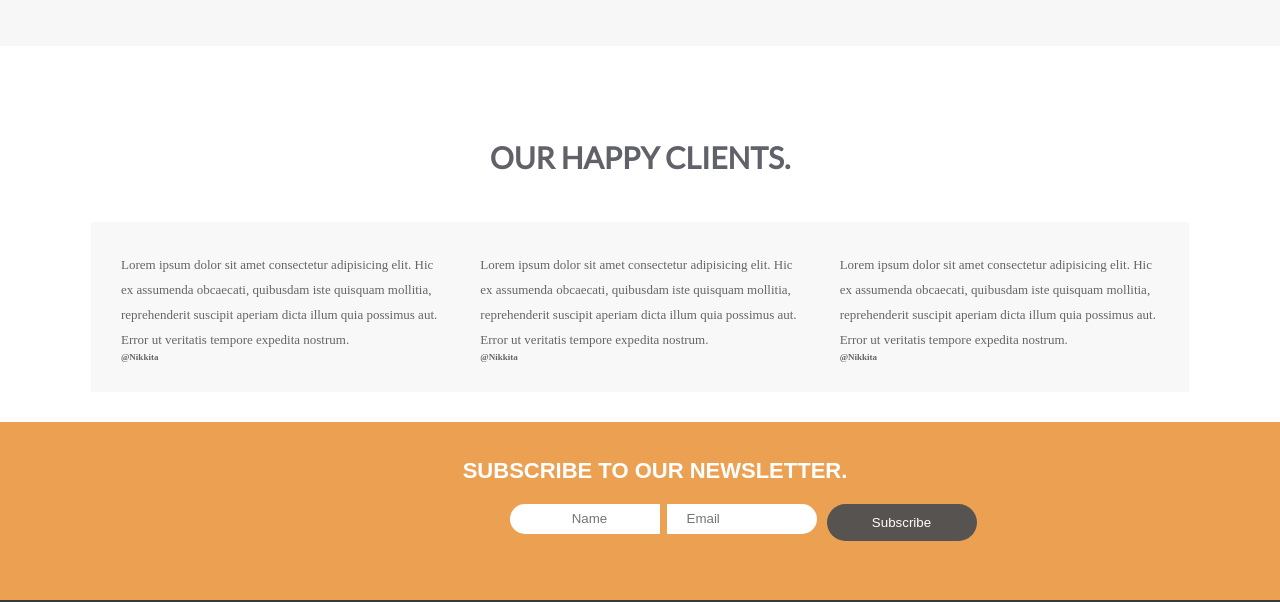
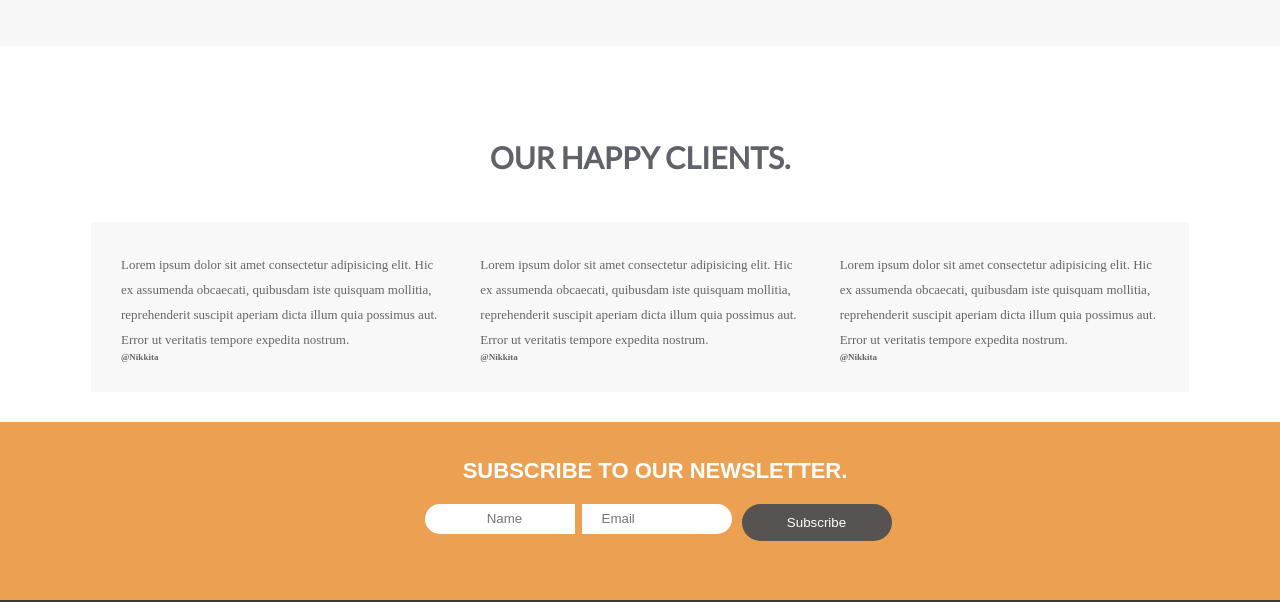
Before and after one commit to Baepiie/co-workspace, a plain HTML site: page index.html in a window 1280 px wide. Shown: the part 1703-2305 px from the top of the page. Drawn offline with Linux system fonts and the light colour scheme; files whose address does not match are found by name.

Commit message:
fixed margin-left

```diff
--- a/css/style.css
+++ b/css/style.css
@@ -425,9 +425,6 @@ form button{
         font-size: 20px;
 
     }
-    form {
-        margin-left:200px ;
-    }
 
 
 .footer ul li a{
```
